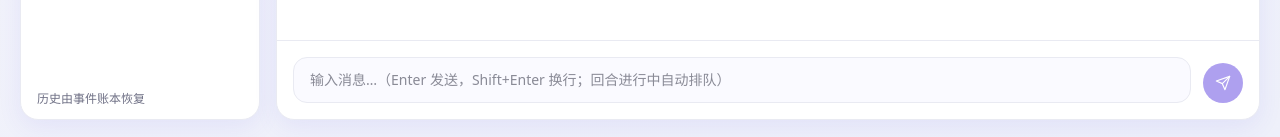
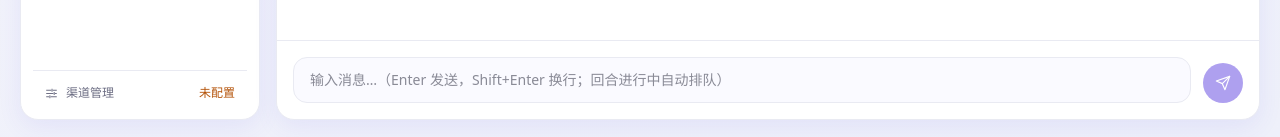
Before and after one commit to zhangqi77ok-sys/tiancode, a Vue app in the folder frontend/: page / in a window 1280 px wide. Shown: the part 660-797 px from the top of the page. Built offline with nearby package versions, Linux system fonts and the light colour scheme.

Commit message:
feat(ui): 渠道管理入口进导航——侧栏底部常驻入口（当前渠道名/未配置警示），面板提升到 App 层由顶栏 chip 与侧栏入口共用

```diff
--- a/frontend/src/App.vue
+++ b/frontend/src/App.vue
@@ -3,6 +3,7 @@ import { onBeforeUnmount, onMounted, ref } from 'vue'
 import { useChatStore, type TodoItem } from './stores/chat'
 import { bridge } from './wails'
 import AppHeader from './components/AppHeader.vue'
+import ChannelSettings from './components/ChannelSettings.vue'
 import Composer from './components/Composer.vue'
 import DialogHost from './components/DialogHost.vue'
 import MessageList from './components/MessageList.vue'
@@ -13,6 +14,7 @@ import ToastHost from './components/ToastHost.vue'
 const store = useChatStore()
 
 const drawerOpen = ref(false) // 窄屏会话抽屉
+const channelsOpen = ref(false) // 渠道管理面板（顶栏 chip 与侧栏底部入口共用同一面板）
 const draft = ref('') // 输入草稿：建议 chips 回填、Composer 双向绑定
 
 // Esc 中断生成（Claude/ChatGPT 惯例）。模态（渠道设置/对话框）打开时，
@@ -68,7 +70,10 @@ onBeforeUnmount(() => {
 
 <template>
   <div class="flex h-screen flex-col gap-4 p-4 md:p-5">
-    <AppHeader @toggle-drawer="drawerOpen = !drawerOpen" />
+    <AppHeader
+      @toggle-drawer="drawerOpen = !drawerOpen"
+      @open-channels="channelsOpen = true"
+    />
 
     <div class="flex min-h-0 flex-1 gap-4">
       <!-- 窄屏抽屉遮罩：点击关闭（层级低于抽屉） -->
@@ -78,7 +83,11 @@ onBeforeUnmount(() => {
         @click="drawerOpen = false"
       ></div>
 
-      <SessionList :open="drawerOpen" @close="drawerOpen = false" />
+      <SessionList
+        :open="drawerOpen"
+        @close="drawerOpen = false"
+        @open-channels="channelsOpen = true"
+      />
 
       <main class="card flex min-w-0 flex-1 flex-col">
         <MessageList @suggest="draft = $event" />
@@ -86,7 +95,8 @@ onBeforeUnmount(() => {
       </main>
     </div>
 
-    <!-- 全局宿主：对话框 + 通知（各挂一个） -->
+    <!-- 全局宿主：渠道管理 + 对话框 + 通知（各挂一个） -->
+    <ChannelSettings v-if="channelsOpen" @close="channelsOpen = false" />
     <DialogHost />
     <ToastHost />
   </div>
--- a/frontend/src/components/AppHeader.vue
+++ b/frontend/src/components/AppHeader.vue
@@ -6,18 +6,19 @@ import { useWorkspaceStore } from '../stores/workspace'
 import { useToast } from '../composables/useToast'
 import { winClose, winMinimize, winToggleMaximize } from '../wails'
 import AppIcon from './AppIcon.vue'
-import ChannelSettings from './ChannelSettings.vue'
 
 // 顶栏：品牌 + 运行状态 + 导出/工作区/命令确认/渠道设置。
 // 纯状态展示用 .stat（无 hover 态），可点操作用 .chip——不制造假可点。
-const emit = defineEmits<{ (e: 'toggle-drawer'): void }>()
+const emit = defineEmits<{
+  (e: 'toggle-drawer'): void
+  (e: 'open-channels'): void
+}>()
 
 const store = useChatStore()
 const channels = useChannelStore()
 const ws = useWorkspaceStore()
 const { push: toast } = useToast()
 
-const settingsOpen = ref(false)
 const approvalOn = ref(false)
 
 // 顶栏只显示末级目录名（完整路径太长会挤掉状态区）；状态在 workspace store（侧栏分组同源）
@@ -199,8 +200,8 @@ onBeforeUnmount(() => document.removeEventListener('mousedown', onDocMousedown))
         class="chip"
         :class="hasChannel ? '' : 'border-[var(--c-warn)] text-[var(--c-warn-text)]'"
         aria-haspopup="dialog"
-        title="模型渠道设置"
-        @click="settingsOpen = true"
+        title="模型渠道管理"
+        @click="emit('open-channels')"
       >
         <AppIcon name="sliders" :size="13" /> {{ hasChannel ? activeChannelName : '未配置渠道 · 点击设置' }}
       </button>
@@ -219,6 +220,5 @@ onBeforeUnmount(() => document.removeEventListener('mousedown', onDocMousedown))
       </div>
     </div>
 
-    <ChannelSettings v-if="settingsOpen" @close="settingsOpen = false" />
   </header>
 </template>
--- a/frontend/src/components/SessionList.vue
+++ b/frontend/src/components/SessionList.vue
@@ -1,6 +1,7 @@
 <script setup lang="ts">
 import { computed, ref } from 'vue'
 import { useChatStore } from '../stores/chat'
+import { useChannelStore } from '../stores/channels'
 import { useWorkspaceStore } from '../stores/workspace'
 import { buildSidebar } from '../composables/sessionGrouping'
 import { useDialogs } from '../composables/useDialogs'
@@ -10,12 +11,21 @@ import SessionRow from './SessionRow.vue'
 // 会话侧栏（三段式，对齐商用 AI 工具）：置顶 / 会话（未归属空间）/ 空间（按工作区分组）。
 // 双动作入口：新建对话（当前工作区）+ 打开工作区（切换后新对话归属该空间）。
 // 每个列表默认显示 5 条，超出折叠为"查看更多 (N)"。
-const props = defineProps<{ open?: boolean }>()
-const emit = defineEmits<{ (e: 'close'): void }>()
+// 底部导航：渠道管理常驻入口（0.2.21）——入口从"顶栏 chip 专属"提升为导航级可见。
+const emit = defineEmits<{
+  (e: 'close'): void
+  (e: 'open-channels'): void
+}>()
 
 const store = useChatStore()
+const channels = useChannelStore()
 const ws = useWorkspaceStore()
 const dialogs = useDialogs()
+
+// 侧栏底部渠道摘要：当前激活渠道名（未配置时给出警示色引导）
+const activeChannelName = computed(
+  () => channels.list.find((c) => c.active)?.name ?? '',
+)
 
 const VIEW_LIMIT = 5
 
@@ -222,6 +232,24 @@ function select(id: string) {
     </div>
 
     <div v-if="store.error" class="mt-2 px-1 text-xs text-[var(--c-err-text)]">{{ store.error }}</div>
-    <div v-else class="mt-2 px-1 text-xs text-[var(--c-text-faint)]">历史由事件账本恢复</div>
+
+    <!-- 底部导航：渠道管理常驻入口（当前渠道名一眼可见；未配置给警示色） -->
+    <div class="mt-2 border-t border-[var(--c-border)] px-1 pt-2">
+      <button
+        class="flex w-full items-center gap-2 rounded-lg px-2 py-1.5 text-xs transition-colors hover:bg-[var(--c-surface-soft)]"
+        aria-haspopup="dialog"
+        title="模型渠道管理"
+        @click="emit('open-channels')"
+      >
+        <AppIcon name="sliders" :size="13" class="shrink-0 text-[var(--c-text-dim)]" />
+        <span class="shrink-0 text-[var(--c-text-dim)]">渠道管理</span>
+        <span
+          class="min-w-0 flex-1 truncate text-right"
+          :class="activeChannelName ? 'text-[var(--c-text-faint)]' : 'text-[var(--c-warn-text)]'"
+        >
+          {{ activeChannelName || '未配置' }}
+        </span>
+      </button>
+    </div>
   </aside>
 </template>
```
